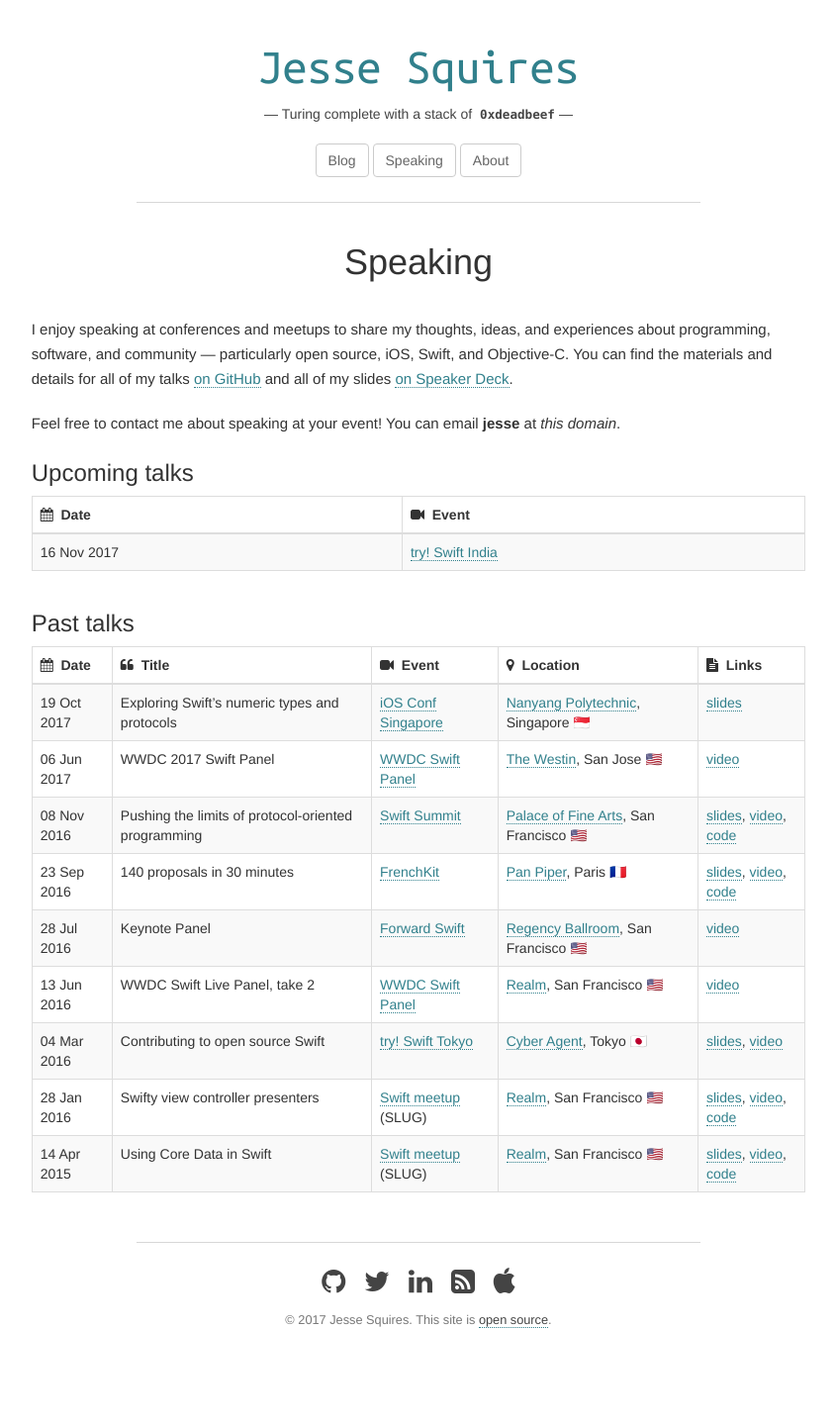
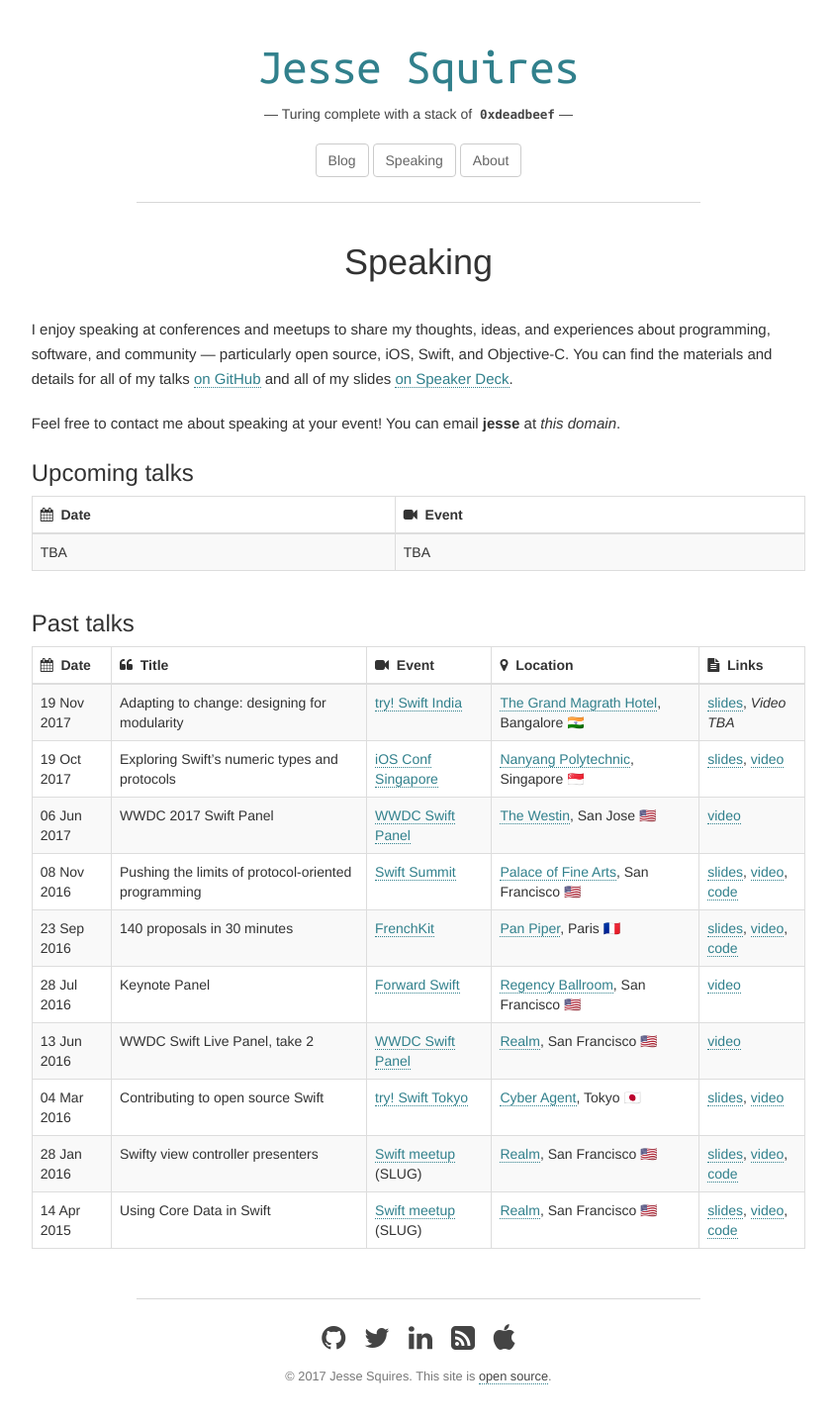
Before and after one commit to jessesquires/jessesquires.com, a Jekyll site: the page built from speaking.md, in a window 1280 px wide. Shown: the whole page at 99% size, without its empty margins (217-1062 px from the left). Built offline with Jekyll 4.4.1, drawn with Linux system fonts in a browser that asks for light colours; before the commit the page ends 1381 px from its top, so only the background shows below that.

Commit message:
update speaking

```diff
--- a/speaking.md
+++ b/speaking.md
@@ -13,7 +13,7 @@ Feel free to contact me about speaking at your event! You can email **jesse** at
 
 | <i class="fa fa-calendar" aria-hidden="true"></i>&nbsp; Date | <i class="fa fa-video-camera" aria-hidden="true"></i>&nbsp; Event |
 |:------------|:-----------------------------|
-| 16 Nov 2017 | [try! Swift India][event10]  |
+| TBA         | TBA                          |
 {: class="table table-striped table-bordered"}
 
 </div>
@@ -24,7 +24,8 @@ Feel free to contact me about speaking at your event! You can email **jesse** at
 
 | <i class="fa fa-calendar" aria-hidden="true"></i>&nbsp; Date | <i class="fa fa-quote-left" aria-hidden="true"></i>&nbsp; Title | <i class="fa fa-video-camera" aria-hidden="true"></i>&nbsp; Event | <i class="fa fa-map-marker" aria-hidden="true"></i>&nbsp; Location | <i class="fa fa-file-text" aria-hidden="true"></i>&nbsp;  Links |
 |:--------------|:----------------------------------------------------|:--------------------------------|:-------------------------------------------------------|:--------------------------------------------------|
-| 19 Oct 2017   | Exploring Swift's numeric types and protocols       | [iOS Conf Singapore][event9]    | [Nanyang Polytechnic][location9], Singapore 🇸🇬      | [slides][slides9]                                 |
+| 19 Nov 2017   | Adapting to change: designing for modularity        | [try! Swift India][event10]     | [The Grand Magrath Hotel][location10], Bangalore 🇮🇳 | [slides][slides10], *Video TBA*                   |
+| 19 Oct 2017   | Exploring Swift's numeric types and protocols       | [iOS Conf Singapore][event9]    | [Nanyang Polytechnic][location9], Singapore 🇸🇬      | [slides][slides9], [video][video9]                |
 | 06 Jun 2017   | WWDC 2017 Swift Panel                               | [WWDC Swift Panel][event8]      | [The Westin][location8], San Jose 🇺🇸                | [video][video8]                                   |
 | 08 Nov 2016   | Pushing the limits of protocol-oriented programming | [Swift Summit][event7]          | [Palace of Fine Arts][location7],  San Francisco 🇺🇸 | [slides][slides7], [video][video7], [code][code7] |
 | 23 Sep 2016   | 140 proposals in 30 minutes                         | [FrenchKit][event6]             | [Pan Piper][location6], Paris 🇫🇷                    | [slides][slides6], [video][video6], [code][code6] |
@@ -83,5 +84,8 @@ Feel free to contact me about speaking at your event! You can email **jesse** at
 [event9]:http://iosconf.sg
 [location9]:http://www.nyp.edu.sg
 [slides9]:https://speakerdeck.com/jessesquires/exploring-swifts-numeric-types-and-protocols
+[video9]:https://www.youtube.com/watch?v=cdRn4DJq9eY
 
 [event10]:https://www.tryswift.co/events/2017/bangalore/
+[location10]:http://www.thegrandmagrath.com
+[slides10]:https://speakerdeck.com/jessesquires/adapting-to-change-designing-for-modularity-and-maintainability-in-swift
```
Also changed, not shown: other parts of speaking.md (+3 -3 lines).
